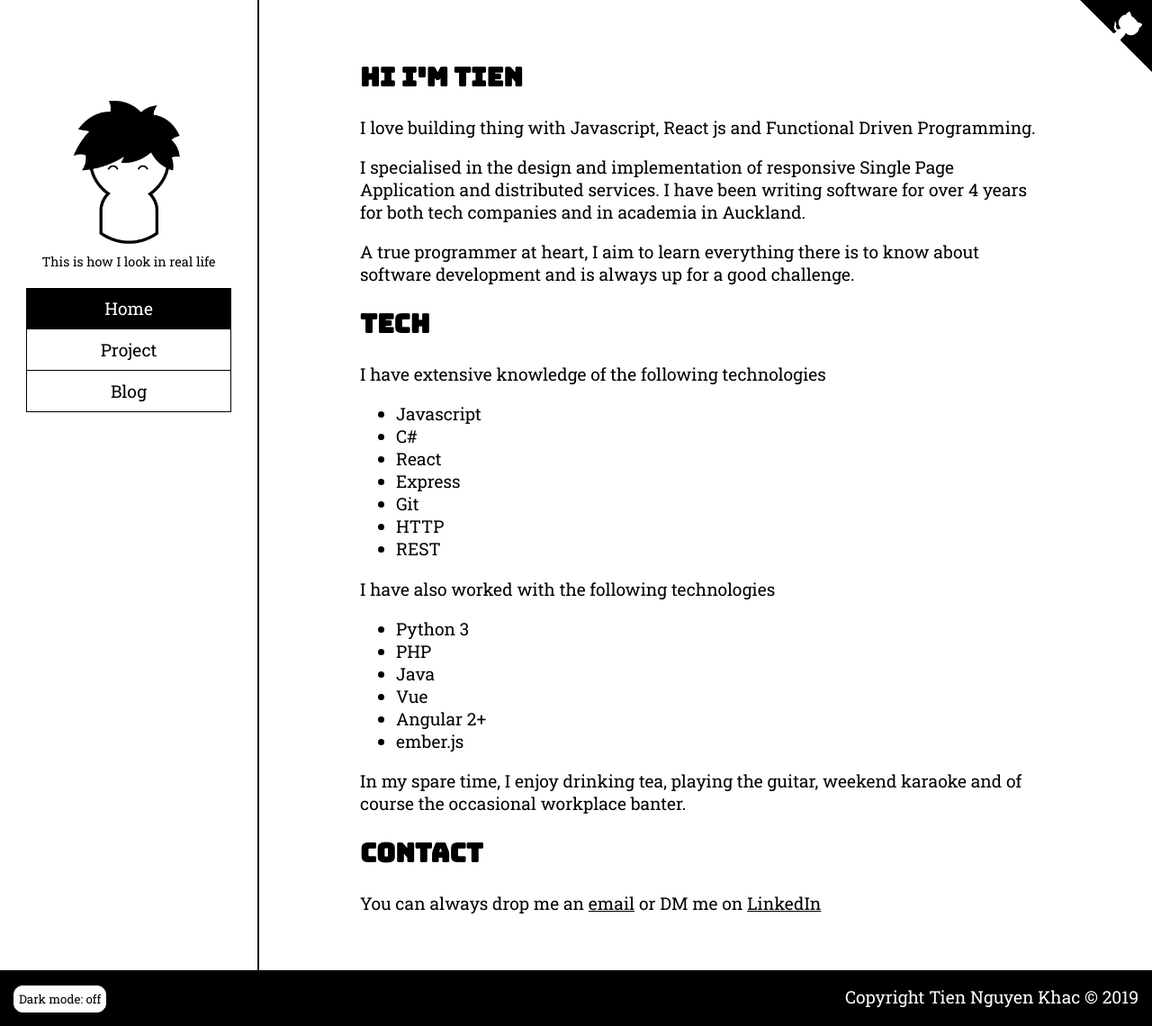
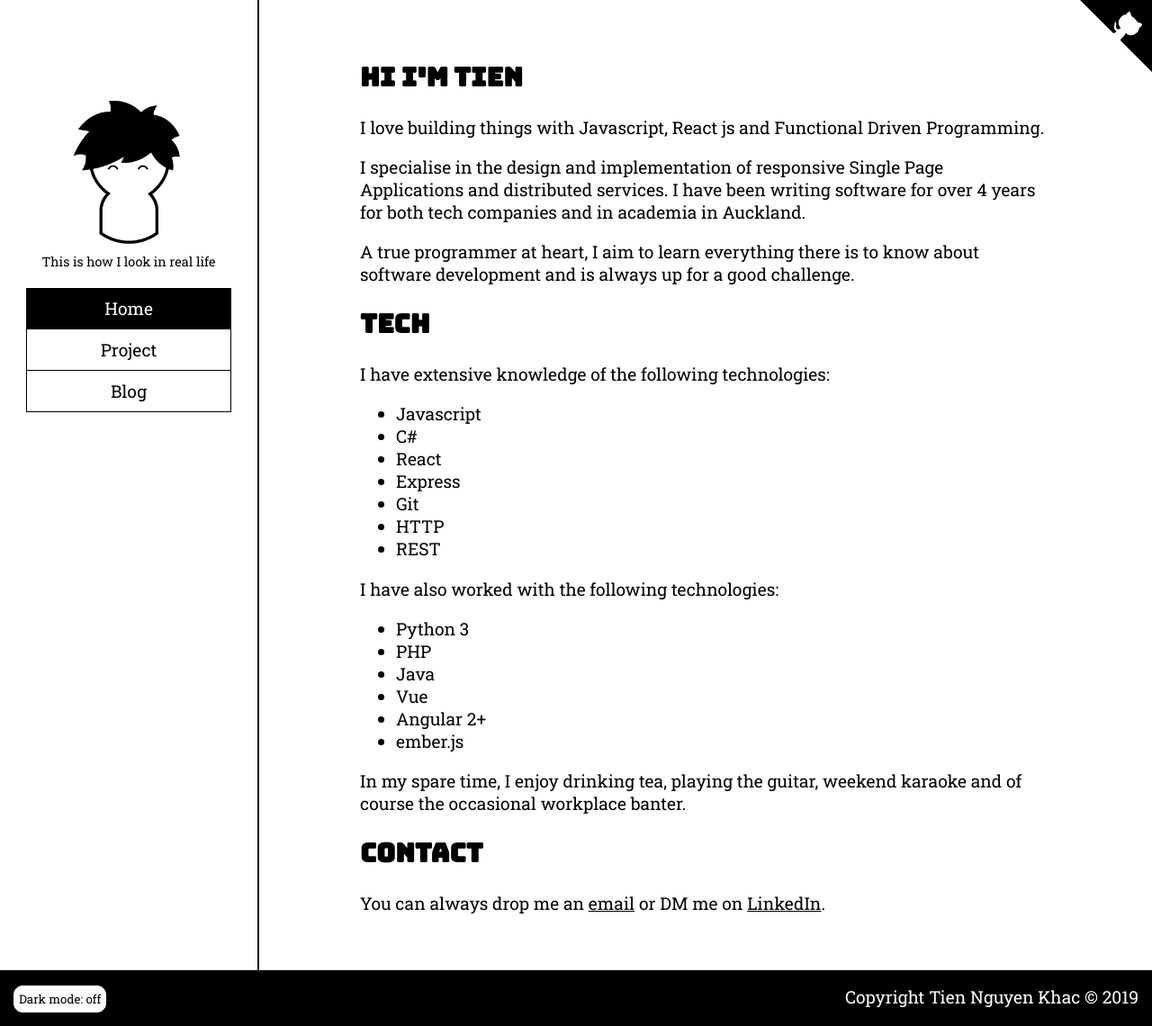
Before and after one commit to tien/tien.github.io, a Jekyll site: the page built from index.html, in a window 1280 px wide. Shown: the whole page at 90% size. Built offline with Jekyll 4.4.1, drawn with Linux system fonts in a browser that asks for light colours.

Commit message:
Fix grammar

```diff
--- a/index.html
+++ b/index.html
@@ -7,12 +7,12 @@ layout: default
     <h1>Hi I'm Tien</h1>
   </header>
   <p>
-    I love building thing with Javascript, React js and Functional Driven
+    I love building things with Javascript, React js and Functional Driven
     Programming.
   </p>
   <p>
-    I specialised in the design and implementation of responsive Single Page
-    Application and distributed services. I have been writing software for over
+    I specialise in the design and implementation of responsive Single Page
+    Applications and distributed services. I have been writing software for over
     4 years for both tech companies and in academia in Auckland.
   </p>
   <p>
@@ -25,7 +25,7 @@ layout: default
     <h1>Tech</h1>
   </header>
   <section>
-    <p>I have extensive knowledge of the following technologies</p>
+    <p>I have extensive knowledge of the following technologies:</p>
     <ul>
       <li>Javascript</li>
       <li>C#</li>
@@ -37,7 +37,7 @@ layout: default
     </ul>
   </section>
   <section>
-    <p>I have also worked with the following technologies</p>
+    <p>I have also worked with the following technologies:</p>
     <ul>
       <li>Python 3</li>
       <li>PHP</li>
@@ -59,6 +59,6 @@ layout: default
   <p>
     You can always drop me an <a href="mailto:{{ site.email }}">email</a> or DM
     me on
-    <a href="{{ site.linkedin.url }}">LinkedIn</a>
+    <a href="{{ site.linkedin.url }}">LinkedIn</a>.
   </p>
 </section>
```
